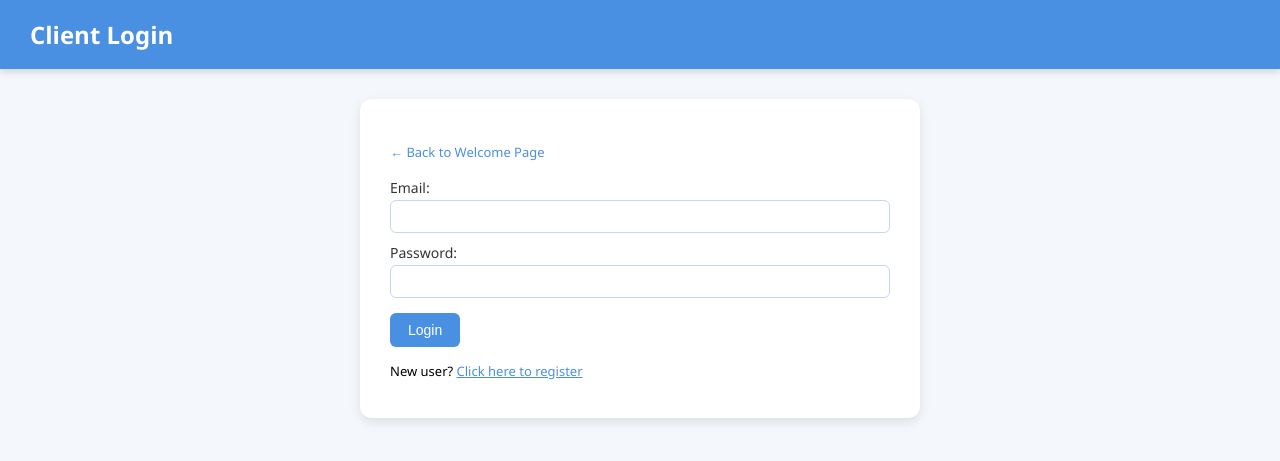
After one commit to Anushka113/CSC4110-project-2, a PHP site: page /login.php in a window 1280 px wide. The commit adds this page. Shown: the top 461 px of the page. Run offline with PHP 8.4, Linux system fonts and the light colour scheme.

Commit message:
Remove login card from dashboard, add home.php entry page, require login on index

```diff
--- /dev/null
+++ b/login.php
@@ -0,0 +1,144 @@
+<?php
+session_start();
+
+// If user is already logged in, send them to the main dashboard
+if (isset($_SESSION['client_id'])) {
+    header("Location: index.php");
+    exit;
+}
+
+require_once 'db.php';
+
+$error = "";  // <-- IMPORTANT: define this before we use it
+
+if ($_SERVER['REQUEST_METHOD'] === 'POST') {
+    $email = trim($_POST['email'] ?? '');
+    $password = $_POST['password'] ?? '';
+
+    if ($email === '' || $password === '') {
+        $error = "Please enter both email and password.";
+    } else {
+        $stmt = $conn->prepare("
+            SELECT client_id, first_name, last_name, password_hash
+            FROM Client
+            WHERE email = ?
+        ");
+        $stmt->bind_param("s", $email);
+        $stmt->execute();
+        $stmt->bind_result($client_id, $first_name, $last_name, $password_hash);
+
+        if ($stmt->fetch()) {
+            // We got a client; verify password
+            if ($password_hash !== null && password_verify($password, $password_hash)) {
+                // Login success
+                $_SESSION['client_id'] = $client_id;
+                $_SESSION['client_name'] = $first_name . " " . $last_name;
+
+                $stmt->close();
+                header("Location: index.php");
+                exit;
+            } else {
+                $error = "Incorrect password.";
+            }
+        } else {
+            $error = "No account found with that email.";
+        }
+
+        $stmt->close();
+    }
+}
+?>
+<!DOCTYPE html>
+<html lang="en">
+<head>
+<meta charset="UTF-8">
+<title>Client Login</title>
+<style>
+    body { font-family: 'Segoe UI', Arial, sans-serif; background: #f4f7fb; margin: 0; }
+    header {
+        background: #4a90e2;
+        color: white;
+        padding: 18px 30px;
+        box-shadow: 0 3px 8px rgba(0,0,0,0.15);
+    }
+    header h1 { margin: 0; font-size: 24px; }
+    .container {
+        max-width: 500px;
+        margin: 30px auto;
+        background: #fff;
+        padding: 25px 30px;
+        border-radius: 12px;
+        box-shadow: 0 4px 12px rgba(0,0,0,0.1);
+    }
+    a.back {
+        text-decoration: none;
+        color: #4a90e2;
+        font-size: 13px;
+    }
+    label {
+        display: block;
+        margin-top: 10px;
+        font-size: 14px;
+        color: #333;
+    }
+    input[type="email"], input[type="password"] {
+        width: 100%;
+        padding: 8px 10px;
+        margin-top: 3px;
+        border-radius: 6px;
+        border: 1px solid #c3d7f2;
+        box-sizing: border-box;
+    }
+    .btn {
+        margin-top: 15px;
+        padding: 9px 18px;
+        border-radius: 6px;
+        border: none;
+        background: #4a90e2;
+        color: white;
+        cursor: pointer;
+        font-size: 14px;
+    }
+    .btn:hover { background: #3b7ccc; }
+    .message {
+        margin-top: 15px;
+        padding: 10px 12px;
+        border-radius: 6px;
+        font-size: 14px;
+    }
+    .error {
+        background: #ffe0e0;
+        border: 1px solid #d9534f;
+        color: #8a1a1a;
+    }
+</style>
+</head>
+<body>
+<header>
+    <h1>Client Login</h1>
+</header>
+
+<div class="container">
+    <p><a class="back" href="home.php">&larr; Back to Welcome Page</a></p>
+
+    <?php if (!empty($error)): ?>
+        <div class="message error"><?php echo htmlspecialchars($error); ?></div>
+    <?php endif; ?>
+
+    <form method="post" action="login.php">
+        <label>Email:
+            <input type="email" name="email" required>
+        </label>
+        <label>Password:
+            <input type="password" name="password" required>
+        </label>
+
+        <button type="submit" class="btn">Login</button>
+    </form>
+
+    <p style="margin-top:15px; font-size:13px;">
+        New user? <a href="register.php" style="color:#4a90e2;">Click here to register</a>
+    </p>
+</div>
+</body>
+</html>
--- /dev/null
+++ b/logout.php
@@ -0,0 +1,6 @@
+<?php
+session_start();
+session_unset();
+session_destroy();
+header("Location: index.php");
+exit;
```
Also changed, not shown: home.php (added, +54 -0 lines), index.php (+19 -2 lines), register.php (+47 -8 lines).
